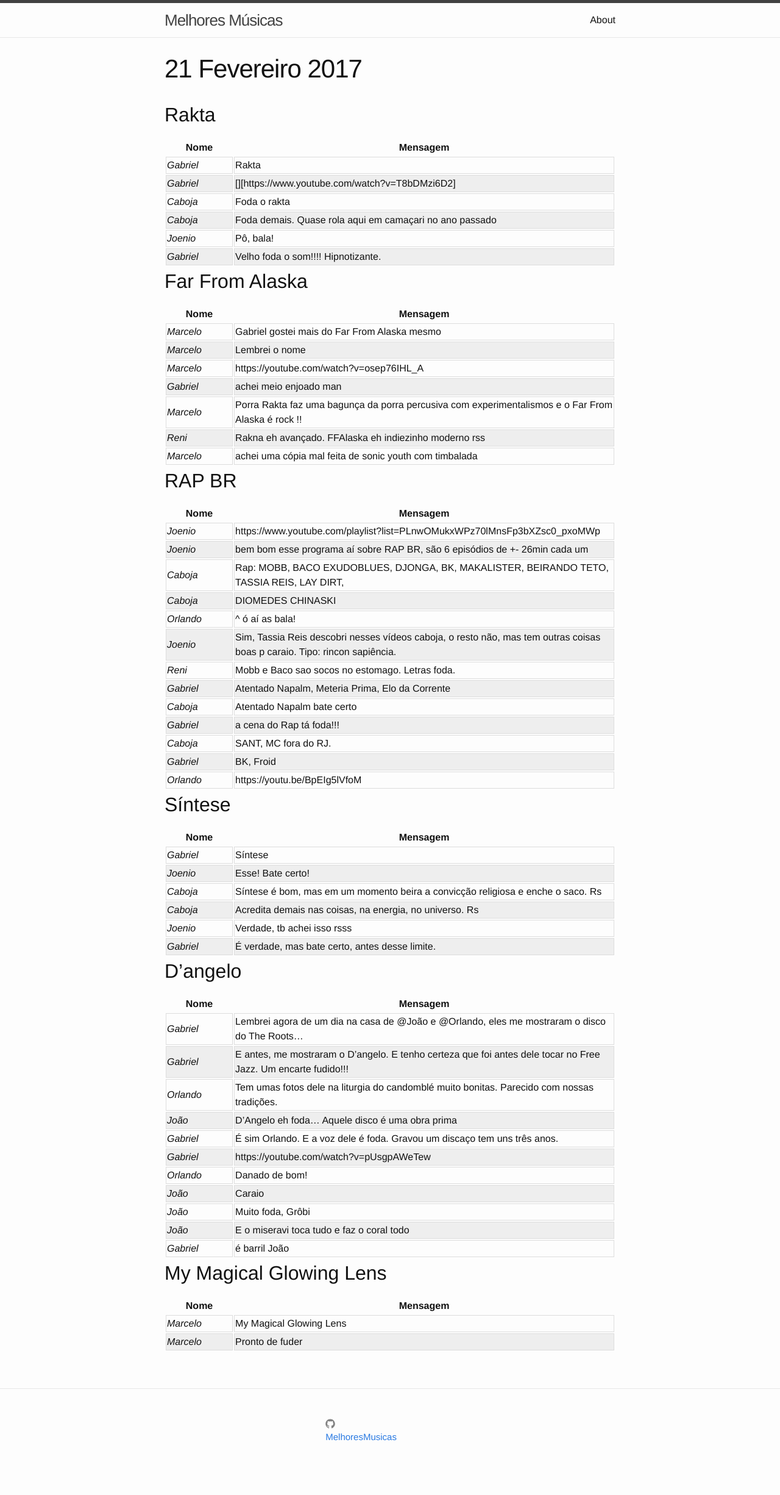
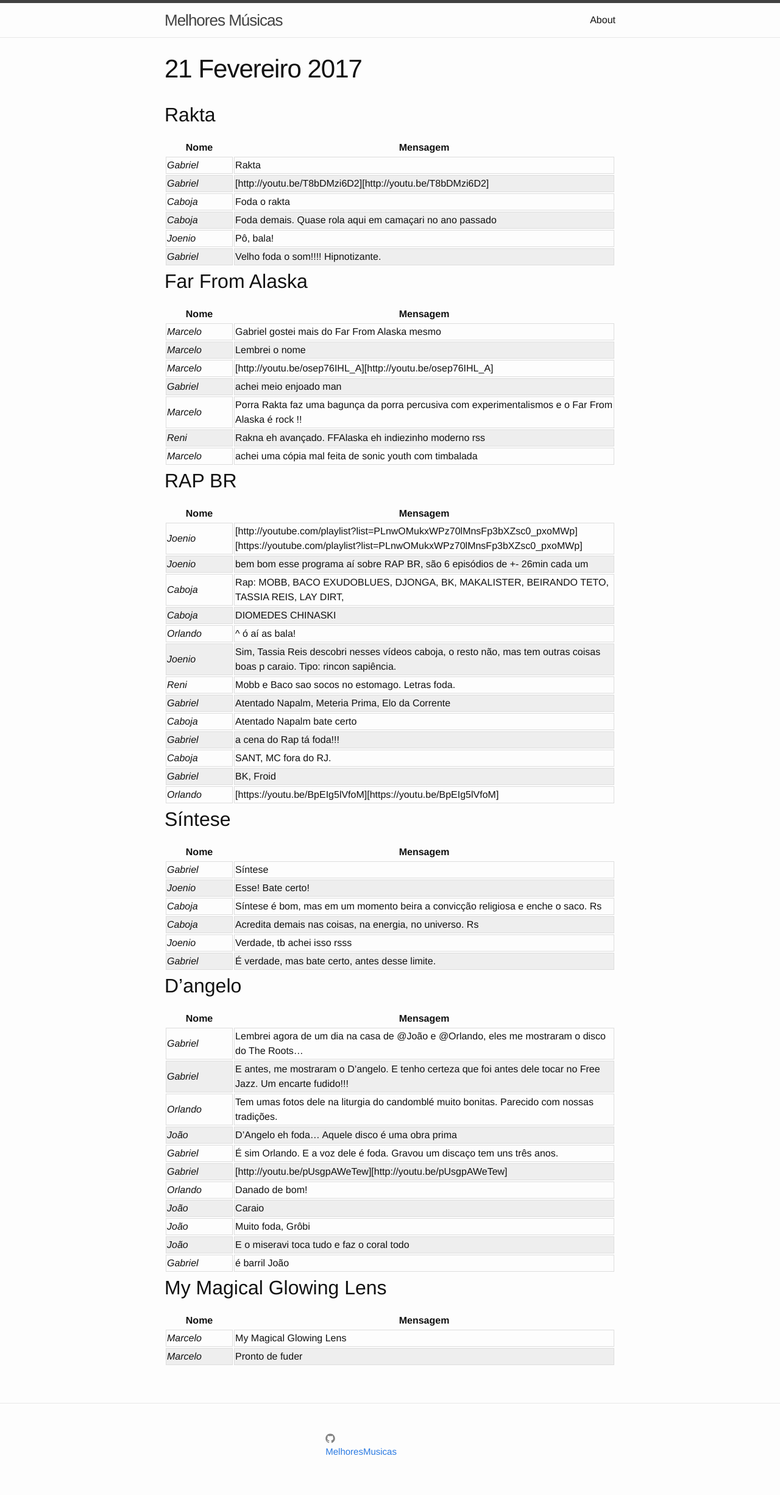
Before and after one commit to MelhoresMusicas/melhoresmusicas.github.io, a Jekyll site: the page built from _posts/2017-02-21-21-fevereiro-2017.markdown, in a window 1280 px wide. Shown: the whole page at 61% size. Built offline with Jekyll 4.4.1, drawn with Linux system fonts in a browser that asks for light colours; our own code applies the rules of GitHub Pages for plain Markdown files; before the commit the page ends 2427 px from its top, so only the background shows below that; part of the change alters nothing that is shown.

Commit message:
fix youtu.be links

```diff
--- a/_posts/2017-02-21-21-fevereiro-2017.markdown
+++ b/_posts/2017-02-21-21-fevereiro-2017.markdown
@@ -3,7 +3,7 @@
 | Nome    | Mensagem                                                   |
 | ------- | ---------------------------------------------------------- |
 | Gabriel | Rakta                                                      |
-| Gabriel | [][https://www.youtube.com/watch?v=T8bDMzi6D2]             |
+| Gabriel | [http://youtu.be/T8bDMzi6D2][http://youtu.be/T8bDMzi6D2]   |
 | Caboja  | Foda o rakta                                               |
 | Caboja  | Foda demais. Quase rola aqui em camaçari no ano passado    |
 | Joenio  | Pô, bala!                                                  |
@@ -15,7 +15,7 @@
 | ------- | ---------------------------------------------------------- |
 | Marcelo | Gabriel gostei mais do Far From Alaska mesmo               |
 | Marcelo | Lembrei o nome                                             |
-| Marcelo | https://youtube.com/watch?v=osep76IHL_A                    |
+| Marcelo | [http://youtu.be/osep76IHL_A][http://youtu.be/osep76IHL_A] |
 | Gabriel | achei meio enjoado man                                     |
 | Marcelo | Porra Rakta faz uma bagunça da porra percusiva com experimentalismos e o Far From Alaska é rock !! |
 | Reni    | Rakna eh avançado. FFAlaska eh indiezinho moderno rss      |
@@ -25,7 +25,7 @@
 
 | Nome    | Mensagem                                                                                       |
 | ------- | ---------------------------------------------------------------------------------------------- |
-| Joenio  | https://www.youtube.com/playlist?list=PLnwOMukxWPz70lMnsFp3bXZsc0_pxoMWp                       |
+| Joenio  | [http://youtube.com/playlist?list=PLnwOMukxWPz70lMnsFp3bXZsc0_pxoMWp][https://youtube.com/playlist?list=PLnwOMukxWPz70lMnsFp3bXZsc0_pxoMWp] |
 | Joenio  | bem bom esse programa aí sobre RAP BR, são 6 episódios de +- 26min cada um                     |
 | Caboja  | Rap: MOBB, BACO EXUDOBLUES, DJONGA, BK, MAKALISTER, BEIRANDO TETO, TASSIA REIS, LAY DIRT,      |
 | Caboja  | DIOMEDES CHINASKI                                                                              |
@@ -37,7 +37,7 @@
 | Gabriel | a cena do Rap tá foda!!!                                                                       |
 | Caboja  | SANT, MC fora do RJ.                                                                           |
 | Gabriel | BK, Froid                                                                                      |
-| Orlando | https://youtu.be/BpEIg5lVfoM                                                                   |
+| Orlando | [https://youtu.be/BpEIg5lVfoM][https://youtu.be/BpEIg5lVfoM]                                   |
 
 ## Síntese
 
@@ -50,6 +50,7 @@
 | Joenio  | Verdade, tb achei isso rsss                                                      |
 | Gabriel | É verdade, mas bate certo, antes desse limite.                                   |
 
+
 ## D'angelo
 
 | Nome    | Mensagem                                                                                                      |
@@ -59,12 +60,13 @@
 | Orlando | Tem umas fotos dele na liturgia do candomblé muito bonitas. Parecido com nossas tradições.                    |
 | João    | D'Angelo eh foda... Aquele disco é uma obra prima                                                             |
 | Gabriel | É sim Orlando. E a voz dele é foda. Gravou um discaço tem uns três anos.                                      |
-| Gabriel | https://youtube.com/watch?v=pUsgpAWeTew                                                                       |
+| Gabriel | [http://youtu.be/pUsgpAWeTew][http://youtu.be/pUsgpAWeTew]                                                    |
 | Orlando | Danado de bom!                                                                                                |
 | João    | Caraio                                                                                                        |
 | João    | Muito foda, Grôbi                                                                                             |
 | João    | E o miseravi toca tudo e faz o coral todo                                                                     |
 | Gabriel | é barril João                                                                                                 |
+
 
 ## My Magical Glowing Lens
 
--- a/css/main.scss
+++ b/css/main.scss
@@ -56,6 +56,7 @@ table {
   width: 100%;
   td {
     border: 1px solid #DDD;
+    margin: 1px 5px;
   }
   td:nth-child(1) {
     font-style: italic;
```
